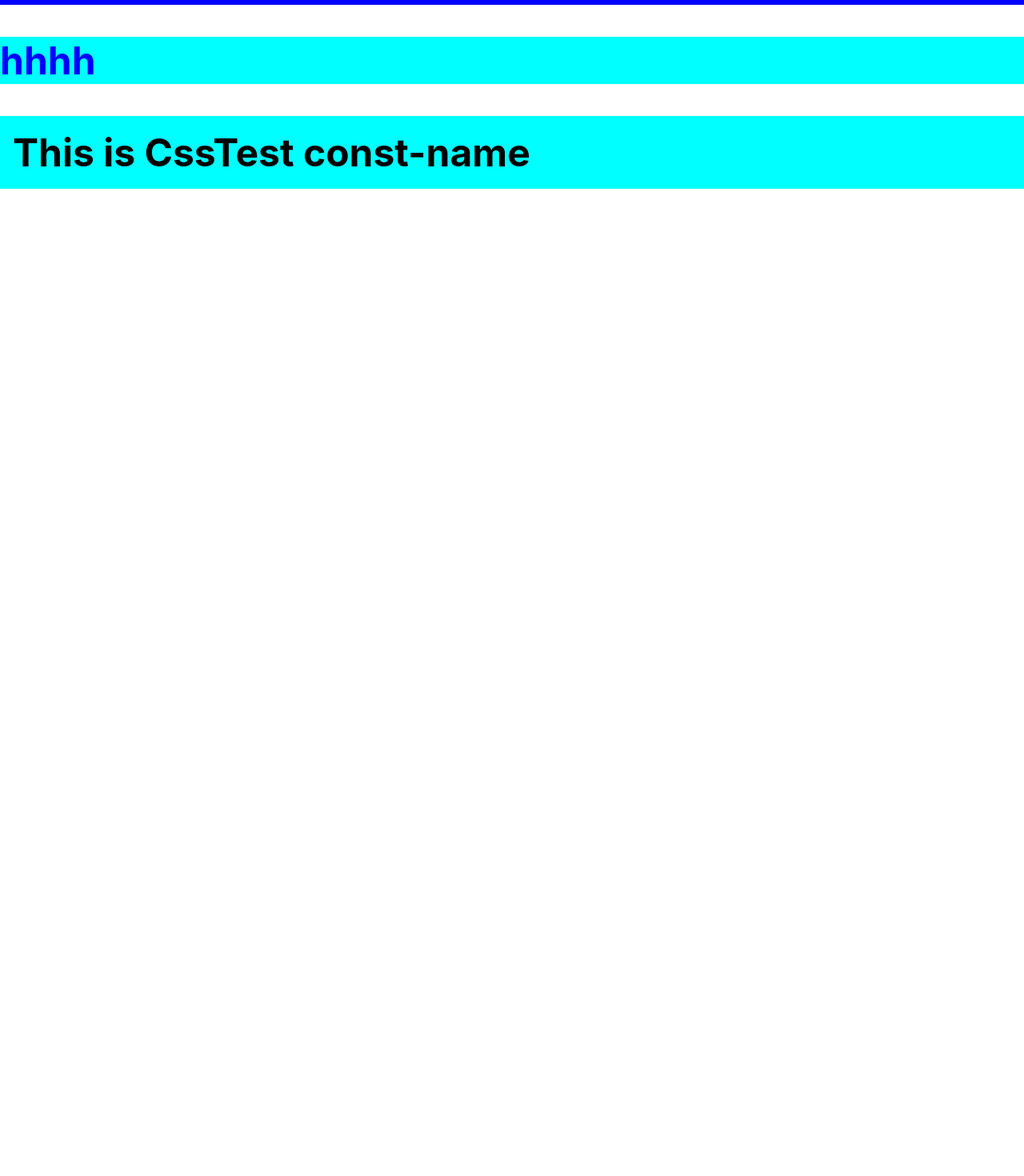
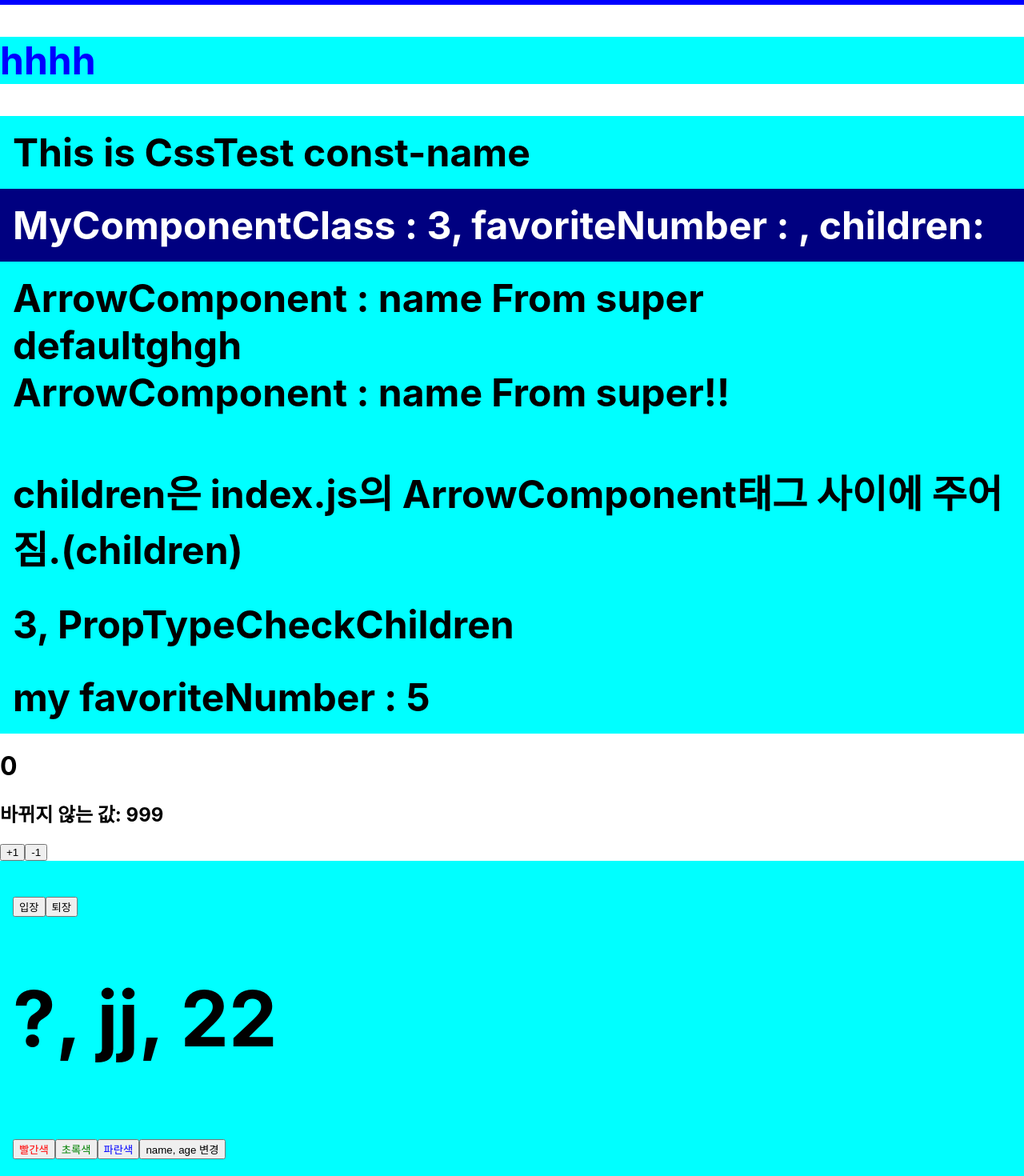
Before and after one commit to gonnichiwa/react-playground, a React (Create React App) app: page / in a window 1280 px wide. Shown: the part 568-2038 px from the top of the page at 80% size. Before the commit the page ends 804 px from the top, so only its background shows below. Built offline with nearby package versions, Linux system fonts and the light colour scheme.

Commit message:
props, useState 예제

```diff
--- a/src/App.css
+++ b/src/App.css
@@ -1,4 +1,4 @@
-/* .App {
+.App {
   text-align: center;
 }
 
@@ -35,4 +35,4 @@
   to {
     transform: rotate(360deg);
   }
-} */
+}
--- /dev/null
+++ b/src/ArrowComponent.js
@@ -0,0 +1,22 @@
+import React from "react";
+
+const ArrowComponent = ({name, ghgh, children}) => {
+  return (
+    <>
+      <div className="react">
+        <div>{name || "We don't have props.name"}</div>
+        <div>{ghgh || "We don't have props.ghgh value"}</div>
+        <div>{name}!!</div>
+        <br/>
+        <div>children은 {children}</div>
+      </div>
+    </>
+  );
+};
+
+ArrowComponent.defaultProps = {
+    name: 'defaultName',
+    ghgh: 'defaultghgh'
+};
+
+export default ArrowComponent;
--- /dev/null
+++ b/src/Counter.js
@@ -0,0 +1,44 @@
+import {Component} from 'react';
+
+class Counter extends Component {
+    state = { // state 초기값
+        number: 0, // max: 약 9000조
+        fixedNumber: 999
+    }
+    render() {
+        const { number, fixedNumber } = this.state;
+        return (
+            <div>
+                <h1>{number}</h1>
+                <h2>바뀌지 않는 값: {fixedNumber}</h2>
+                <button onClick={
+                    () => {
+                        this.setState(prevState => {
+                            return {
+                                number: prevState.number + 1
+                            }
+                        });
+                        this.setState(prevState => (
+                            {number: prevState.number + 1}
+                        ));
+                        console.log('called +1 +1, ');
+                        console.log(this.state);
+                    }
+                }>+1</button>
+                <button onClick={
+                    () => {
+                        this.setState(
+                            {number: number - 1},
+                            () => {
+                                console.log('called -1');
+                                console.log(this.state);
+                            }
+                        );
+                    }
+                }>-1</button>
+            </div>
+        );
+    }
+}
+
+export default Counter;
--- /dev/null
+++ b/src/MyComponent.js
@@ -0,0 +1,22 @@
+import { Component } from "react";
+import PropTypes from 'prop-types';
+
+class MyComponent extends Component {
+    static defaultProps = {
+        name: '기본이름'
+    };
+    static propTypes = {
+        name: PropTypes.string,
+        favoriteNumber: PropTypes.number.isRequired
+    };
+    render() {
+        const {name, favoriteNumber, children} = this.props;
+        return (
+            <div className="react" style={{backgroundColor:'navy', color:'white'}}>
+                MyComponentClass : {name}, favoriteNumber : {favoriteNumber}, children: {children}
+            </div>
+        );
+    }
+}
+
+export default MyComponent;
--- /dev/null
+++ b/src/PropTypeCheck.js
@@ -0,0 +1,26 @@
+import React from 'react';
+import PropTypes from 'prop-types';
+
+const PropTypeCheck = ({name, favoriteNumber, children}) => {
+    return (
+        <>
+        <div className='react'>
+            {name}, {children}
+        </div>
+        <div className='react'>
+            my favoriteNumber : {favoriteNumber || 5}
+        </div>
+        </>
+    );
+};
+
+PropTypeCheck.defaultProps = {
+    name: 'defaultName'
+};
+
+PropTypeCheck.propTypes = {
+    name: PropTypes.string,
+    favoriteNumber: PropTypes.number.isRequired
+}
+
+export default PropTypeCheck;
--- /dev/null
+++ b/src/Say.js
@@ -0,0 +1,24 @@
+import { useState } from 'react';
+
+const Say = () => {
+    const [message, setMessage] = useState('?');
+    const onClickEnter = () => setMessage('안녕하세요');
+    const onClickLeave = () => setMessage('안녕히 가세요!');
+
+    const [color, setColor] = useState('black');
+    const [person, setPerson] = useState({name: 'jj', age: 22});
+
+    return (
+        <div className='react'>
+            <button onClick={onClickEnter}>입장</button>
+            <button onClick={onClickLeave}>퇴장</button>
+            <h1 style={{color: color}}>{message}, {person.name}, {person.age}</h1>
+            <button style={{color: 'red'}} onClick={() => setColor('red')}>빨간색</button>
+            <button style={{color: 'green'}} onClick={() => setColor('green')}>초록색</button>
+            <button style={{color: 'blue'}} onClick={() => setColor('blue')}>파란색</button>
+            <button onClick={() => {setPerson({name: person.name, age: person.age + 1})}}>name, age 변경</button>
+        </div>
+    );
+}
+
+export default Say;
--- a/src/index.js
+++ b/src/index.js
@@ -3,6 +3,11 @@ import ReactDOM from 'react-dom/client';
 import './index.css';
 import App from './App';
 import {Test, Style, CssTest} from './fundamental/Fundamental';
+import MyComponent  from './MyComponent';
+import ArrowComponent from './ArrowComponent';
+import PropTypeCheck from './PropTypeCheck';
+import Counter from './Counter';
+import Say from './Say';
 import reportWebVitals from './reportWebVitals';
 
 const root = ReactDOM.createRoot(document.getElementById('root'));
@@ -12,6 +17,11 @@ root.render(
     <Test />
     <Style/>
     <CssTest/>
+    <MyComponent name={3}/>
+    <ArrowComponent name="ArrowComponent : name From super">index.js의 ArrowComponent태그 사이에 주어짐.(children)</ArrowComponent>
+    <PropTypeCheck name={"3"}>PropTypeCheckChildren</PropTypeCheck> {/* name attr proptype check */}
+    <Counter/>
+    <Say/>
   </React.StrictMode>
 );
 
```
Also changed, not shown: nodesrc/dstructuring-assignment1.js (added, +10 -0 lines), nodesrc/README.md (added).
